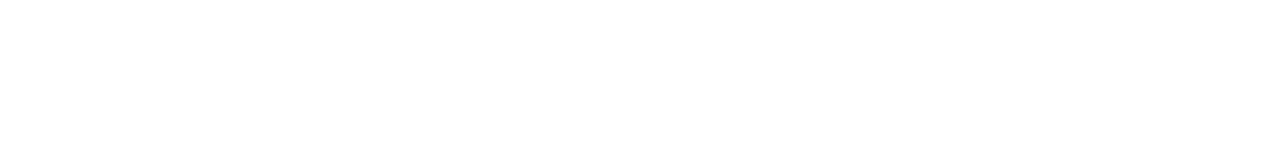
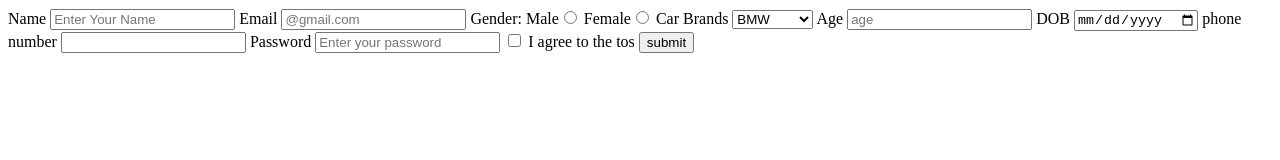
Before and after one commit to acciojob/signup-form-car-sai9604, a website: page main.html in a window 1280 px wide. Drawn offline with Linux system fonts and the light colour scheme.

Commit message:
created a submission

```diff
--- a/main.html
+++ b/main.html
@@ -8,6 +8,32 @@
 
 <body>
 	<!-- the entire body must be written by student -->
+	<lable for="name">Name</lable>
+	<input type="text" id="name" placeholder="Enter Your Name" required>
+	<label for="Email">Email</label>
+	<input type="email" id="email" placeholder="@gmail.com" required>
+	<label for="gender">Gender:</label>
+	Male<input type="radio" required>
+	Female<input type="radio">
+	<label for="cars">Car Brands</label>
+	<select name="cars" id="cars" required>
+		<option value="Apple">BMW</option>
+		<option value="Asus">Audi</option>
+		<option value="HP">Mercedez</option>
+	</select>
+	<label for="age">Age</label>
+	<input type="tel" id="age" placeholder="age" required>
+	<label for="dob">DOB</label>
+	<input type="date" id="dob" required>
+	<label for=number>phone number</label>
+	<input type="tel" id="tel">
+	<label for="password">Password</label>
+	<input type="password" id="apassword" placeholder="Enter your password" required>
+	<input type="checkbox"  name="tos" id="tos">
+		I agree to the tos
+	</checkbox>
+	<input type="submit" value="submit" required>
+    <script type="text/javascript"
     <script type="text/javascript" src="./script.js">
 </script>
 
```
